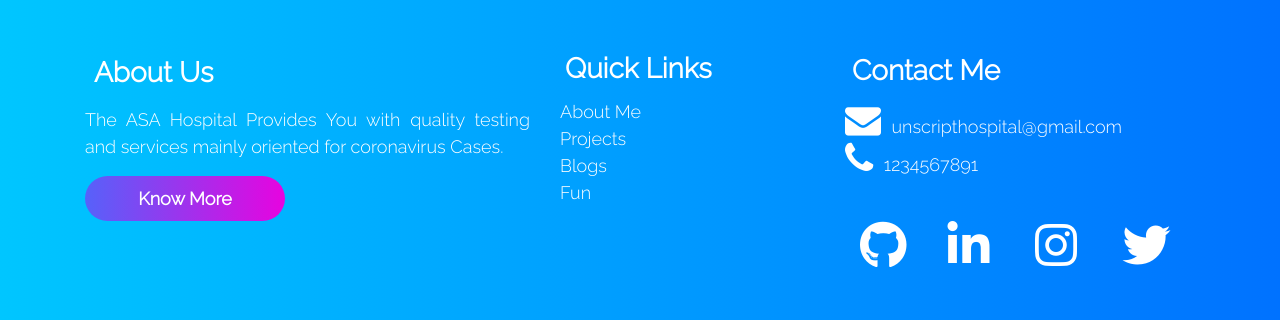
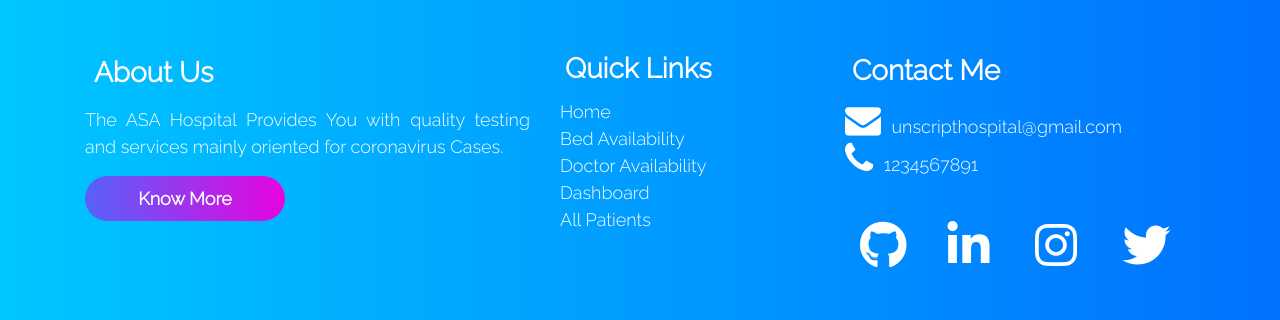
Before and after one commit to Patience-Breakers/Hospital-CMS-for-Covid-19, a Django app: template covidtracker/templates/mainPage/index.html in a window 1280 px wide. Shown: the part 1931-2251 px from the top of the page. Run offline with Django 3.2, Linux system fonts and the light colour scheme; the template is opened without the code that fills it, so the values that code supplies are empty; some libraries are stand-ins or nearby versions.

Commit message:
made some footer changes

```diff
--- a/covidtracker/templates/mainPage/index.html
+++ b/covidtracker/templates/mainPage/index.html
@@ -154,10 +154,14 @@
         <div class="col-md-3 footer_quicklinks_section">
           <h3><b>Quick Links</b></h3>
           <ul class="footer-links">
-            <li><a href="About.html">About Me </a></li>
-            <li><a href="Projects.html">Projects</a></li>
-            <li><a href="bloghome.html">Blogs</a></li>
-            <li><a href="fun.html">Fun</a></li>
+            <li><a href="/">Home</a></li>
+            <li><a href="/bedavailability">Bed Availability</a></li>
+            <li><a href="/doctoravailability">Doctor Availability</a></li>
+
+            <li><a href="/dashboard">Dashboard</a></li>
+            <li><a href="/allpatients">All Patients</a></li>
+
+
           </ul>
         </div>
         <div class="col-md-4 footer_contact_section">
```
Also changed, not shown: covidtracker/templates/allpatients.html (+13 -0 lines), covidtracker/templates/innerbase.html (+4 -13 lines), covidtracker/templates/result_of_search.html (+13 -0 lines).
